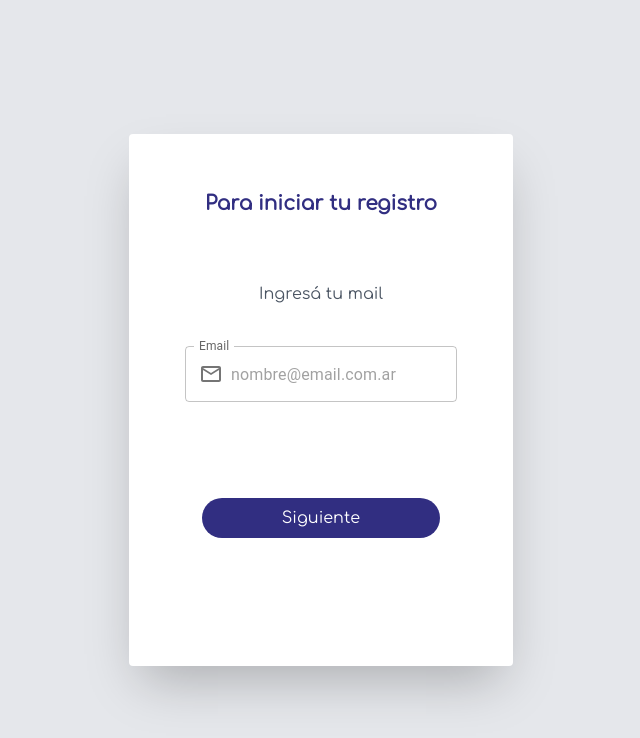
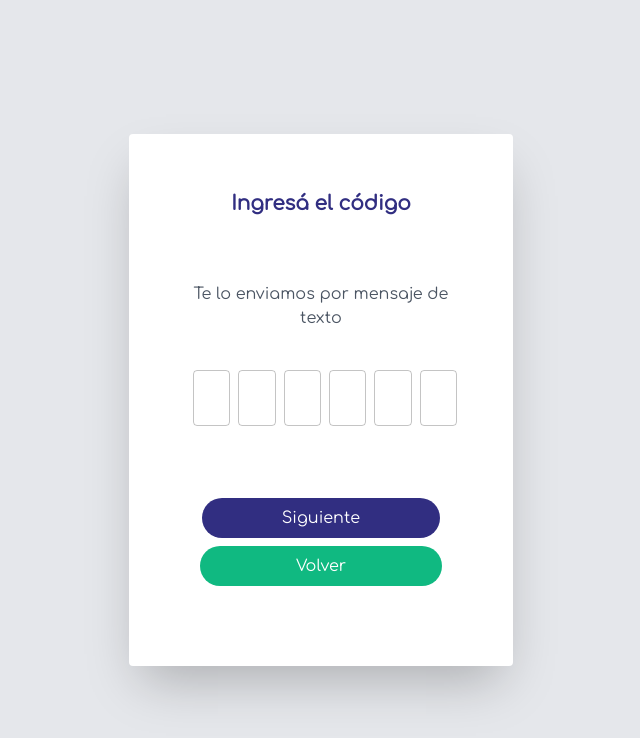
Before and after one commit to gmgross/TAP-Onboarding-Web, a React (Create React App) app in the folder tap-onboarding/: page / in a window 1280 px wide. Shown: the top 738 px of the page, without its empty margins (319-959 px from the left). Built offline with nearby package versions, Linux system fonts and the light colour scheme.

Commit message:
telefonos

```diff
--- a/tap-onboarding/src/pages/UserForm.js
+++ b/tap-onboarding/src/pages/UserForm.js
@@ -12,12 +12,17 @@ import UserPasswordConfirm from './UserPasswordConfirm';
 export default class UserForm extends Component {
 
     state = {
-        step: 1,
+        step: 5,
         email: '',
         password:'',
         confirmPassword: '',
         phone: '',
         oauth_token: '',
+        oauth_token2: '',
+        oauth_token3: '',
+        oauth_token4: '',
+        oauth_token5: '',
+        oauth_token6: '',
         document_id:'',
         check_peype:'',
         first_name:'vacio',
@@ -45,8 +50,8 @@ export default class UserForm extends Component {
 
     render() {
         const { step } = this.state;
-        const { email, password, confirmPassword, phone, oauth_token, document_id, check_peype, first_name, last_name, is_exposed_person, is_uif_person } = this.state;
-        const values = { email, password, confirmPassword, phone, oauth_token, document_id, check_peype, first_name, last_name, is_exposed_person, is_uif_person}
+        const { email, password, confirmPassword, phone, oauth_token, oauth_token2, oauth_token3, oauth_token4, oauth_token5, oauth_token6, document_id, check_peype, first_name, last_name, is_exposed_person, is_uif_person } = this.state;
+        const values = { email, password, confirmPassword, phone, oauth_token, oauth_token2, oauth_token3, oauth_token4, oauth_token5, oauth_token6, document_id, check_peype, first_name, last_name, is_exposed_person, is_uif_person}
 
         switch (step) {
             case 1:
--- a/tap-onboarding/src/pages/UserPhone.js
+++ b/tap-onboarding/src/pages/UserPhone.js
@@ -4,6 +4,7 @@ import AlertModal from '../components/AlertModal';
 
 const UserPhone = ({ prevStep, nextStep, handleChange, values }) => {
     const urlOriginalBase = 'https://api.qa.auntap.io/public/check_user?phone[equals]='
+    const urlEnvioSMS     = 'https://api.qa.auntap.io/public/send_sms_code'
     var telefonoExistente;
 
 
@@ -43,6 +44,7 @@ const UserPhone = ({ prevStep, nextStep, handleChange, values }) => {
             await phoneExistDb()
             if (telefonoExistente === false ) {
                 e.preventDefault();
+                sendSMS();
                 nextStep();
             }else{
                 e.preventDefault();
@@ -51,7 +53,16 @@ const UserPhone = ({ prevStep, nextStep, handleChange, values }) => {
         }
     }
 
-
+    const sendSMS = async() => {
+        const celular = '+549' + values.phone;
+        const requestOptions = {
+            method: 'POST',
+            headers: { 'Content-Type': 'application/json' },
+            body: JSON.stringify({ phoneNumber: celular,
+                                   device_id: "test" })
+        };
+        const response = await fetch(urlEnvioSMS, requestOptions);
+    }
     const phoneExistDb = async() => {
         var url = urlOriginalBase + values.phone;
         const response = await fetch(url);
--- a/tap-onboarding/src/pages/UserPhoneVerification.js
+++ b/tap-onboarding/src/pages/UserPhoneVerification.js
@@ -1,15 +1,47 @@
-import React from 'react'
-import { Container, TextField, Button  } from '@mui/material/'
+import React,  {useState} from 'react'
+import { Modal, Container, TextField, Button  } from '@mui/material/'
+import AlertModal from '../components/AlertModal';
 const UserPhoneVerification = ({ prevStep, nextStep, handleChange, values }) => {
-    const Continue = e => {
+
+    const urlEnvioSMS     = 'https://api.qa.auntap.io/public/check_code';
+    var checkeo = false;
+    const [error, setError] = useState(false);
+    const [helper, setHelper] = useState('');
+    const [openModal, setOpenModal] = useState(false);
+
+    const Continue = async(e) => {
+        setError(false);
+        setHelper('');
         e.preventDefault();
-        nextStep();
+        await verificacionCodigo();
+        if(checkeo){
+            nextStep();
+        }else{
+            setOpenModal(true);
+        }
+
     }
 
     const Previous = e => {
         e.preventDefault();
         prevStep();
     }
+
+    const verificacionCodigo = async() => {
+        const celular = '+549' + values.phone;
+        const codigo = values.oauth_token + values.oauth_token2 + values.oauth_token3 + values.oauth_token4 + values.oauth_token5 + values.oauth_token6;
+        const requestOptions = {
+            method: 'POST',
+            headers: { 'Content-Type': 'application/json' },
+            body: JSON.stringify({ phone_number: celular,
+                                   device_id: "test",
+                                   code: codigo })
+        };
+        const response = await fetch(urlEnvioSMS, requestOptions);
+        const json = await response.json();
+        checkeo = json.isValid;
+    }
+
     return (<div class="flex items-center h-screen w-full bg-teal-lighter bg-gray-200">
     <form class="w-full bg-white rounded shadow-2xl p-8 m-4 md:max-w-sm md:mx-auto">
         <Container component="main" maxWidth="xs">
@@ -22,12 +54,12 @@ const UserPhoneVerification = ({ prevStep, nextStep, handleChange, values }) =>
                 </div>
                 <form class= "pt-5 pb-10">
                     <div class="flex flex-box pl-2 space-x-2">
-                        <TextField variant="outlined" placeholder="" onChange={handleChange('phoneVer1')} defaultValue={values.phoneVer1} class= "" />
-                        <TextField variant="outlined" placeholder="" onChange={handleChange('phoneVer1')} defaultValue={values.phoneVer1} class= "" />
-                        <TextField variant="outlined" placeholder="" onChange={handleChange('phoneVer1')} defaultValue={values.phoneVer1} class= "" />
-                        <TextField variant="outlined" placeholder="" onChange={handleChange('phoneVer1')} defaultValue={values.phoneVer1} class= "" />
-                        <TextField variant="outlined" placeholder="" onChange={handleChange('phoneVer1')} defaultValue={values.phoneVer1} class= "" />
-                        <TextField variant="outlined" placeholder="" onChange={handleChange('phoneVer1')} defaultValue={values.phoneVer1} class= "" />
+                        <TextField variant="outlined" placeholder="" onChange={handleChange('oauth_token')}  defaultValue={values.phoneVer1} class= "" />
+                        <TextField variant="outlined" placeholder="" onChange={handleChange('oauth_token2')} defaultValue={values.phoneVer1} class= "" />
+                        <TextField variant="outlined" placeholder="" onChange={handleChange('oauth_token3')} defaultValue={values.phoneVer1} class= "" />
+                        <TextField variant="outlined" placeholder="" onChange={handleChange('oauth_token4')} defaultValue={values.phoneVer1} class= "" />
+                        <TextField variant="outlined" placeholder="" onChange={handleChange('oauth_token5')} defaultValue={values.phoneVer1} class= "" />
+                        <TextField variant="outlined" placeholder="" onChange={handleChange('oauth_token6')} defaultValue={values.phoneVer1} class= "" />
                     </div>
                     <div class = "pt-14 flex flex-col">
                         <div class="pb-2 pt-4">
@@ -44,6 +76,11 @@ const UserPhoneVerification = ({ prevStep, nextStep, handleChange, values }) =>
                 </form>
             </div>
         </Container>
+        <Modal open={openModal} onClose={() => setOpenModal(false)}>
+                <AlertModal closeModal={setOpenModal}
+                    title={'El codigo no coincide'}
+                    body={'Por favor, intente nuevamente'} />
+        </Modal>
     </form>
 </div>
 
```
